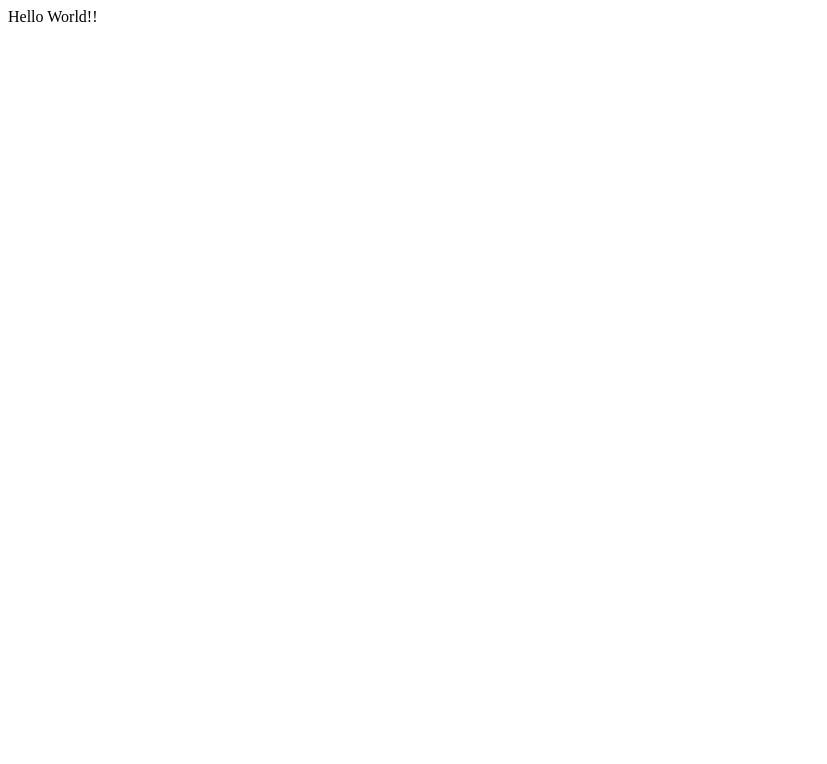
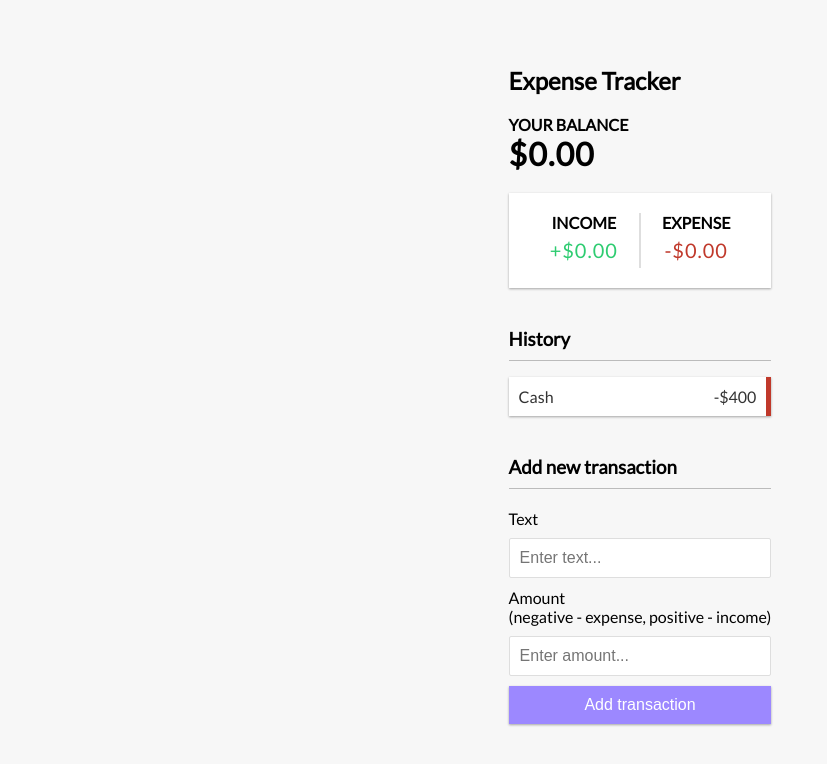
Before and after one commit to bolloland/expense-tracker-react, a React (Create React App) app: page / in a window 1280 px wide. Shown: the top 764 px of the page, without its empty margins (0-827 px from the left). Built offline with nearby package versions, Linux system fonts and the light colour scheme.

Commit message:
updated components

```diff
--- a/src/App.css
+++ b/src/App.css
@@ -0,0 +1,151 @@
+@import url('https://fonts.googleapis.com/css?family=Lato&display=swap');
+
+:root {
+  --box-shadow: 0 1px 3px rgba(0, 0, 0, 0.12), 0 1px 2px rgba(0, 0, 0, 0.24);
+}
+
+* {
+  box-sizing: border-box;
+}
+
+body {
+  background-color: #f7f7f7;
+  display: flex;
+  flex-direction: column;
+  align-items: center;
+  justify-content: center;
+  min-height: 100vh;
+  margin: 0;
+  font-family: 'Lato', sans-serif;
+}
+
+.container {
+  margin: 30px auto;
+  width: 350px;
+}
+
+h1 {
+  letter-spacing: 1px;
+  margin: 0;
+}
+
+h3 {
+  border-bottom: 1px solid #bbb;
+  padding-bottom: 10px;
+  margin: 40px 0 10px;
+}
+
+h4 {
+  margin: 0;
+  text-transform: uppercase;
+}
+
+.inc-exp-container {
+  background-color: #fff;
+  box-shadow: var(--box-shadow);
+  padding: 20px;
+  display: flex;
+  justify-content: space-between;
+  margin: 20px 0;
+}
+
+.inc-exp-container > div {
+  flex: 1;
+  text-align: center;
+}
+
+.inc-exp-container > div:first-of-type {
+  border-right: 2px solid #dedede;
+}
+
+.money {
+  font-size: 20px;
+  letter-spacing: 1px;
+  margin: 6px 0;
+}
+
+.money.plus {
+  color: #2ecc71;
+}
+
+.money.minus {
+  color: #c0392b;
+}
+
+label {
+  display: inline-block;
+  margin: 10px 0;
+}
+
+input[type='text'],
+input[type='number'] {
+  border: 1px solid #dedede;
+  border-radius: 2px;
+  display: block;
+  font-size: 16px;
+  padding: 10px;
+  width: 100%;
+}
+
+.btn {
+  cursor: pointer;
+  background-color: #9c88ff;
+  box-shadow: var(--box-shadow);
+  color: #fff;
+  border: 0;
+  display: block;
+  font-size: 16px;
+  margin: 10px 0 30px;
+  padding: 10px;
+  width: 100%;
+}
+
+.btn:focus,
+.delete-btn:focus {
+  outline: 0;
+}
+
+.list {
+  list-style-type: none;
+  padding: 0;
+  margin-bottom: 40px;
+}
+
+.list li {
+  background-color: #fff;
+  box-shadow: var(--box-shadow);
+  color: #333;
+  display: flex;
+  justify-content: space-between;
+  position: relative;
+  padding: 10px;
+  margin: 10px 0;
+}
+
+.list li.plus {
+  border-right: 5px solid #2ecc71;
+}
+
+.list li.minus {
+  border-right: 5px solid #c0392b;
+}
+
+.delete-btn {
+  cursor: pointer;
+  background-color: #e74c3c;
+  border: 0;
+  color: #fff;
+  font-size: 20px;
+  line-height: 20px;
+  padding: 2px 5px;
+  position: absolute;
+  top: 50%;
+  left: 0;
+  transform: translate(-100%, -50%);
+  opacity: 0;
+  transition: opacity 0.3s ease;
+}
+
+.list li:hover .delete-btn {
+  opacity: 1;
+}
--- a/src/App.js
+++ b/src/App.js
@@ -1,9 +1,21 @@
 import './App.css';
+import React from 'react';
+import Header from './components/Header';
+import Balance from './components/Balance';
+import IncomeExpenses from './components/IncomeExpenses';
+import TransactionList from './components/TransactionList';
+import AddTransaction from './components/AddTransaction';
 
 function App() {
   return (
     <div>
-      Hello World!!
+      <Header />
+        <div classname="container">
+          <Balance />
+          <IncomeExpenses />
+          <TransactionList />
+          <AddTransaction />
+        </div>
     </div>
   );
 }
--- /dev/null
+++ b/src/components/AddTransaction.js
@@ -0,0 +1,24 @@
+import React from 'react'
+
+const AddTransaction = () => {
+  return (
+    <div>
+    <h3>Add new transaction</h3>
+        <form id="form">
+            <div className="form-control">
+                <label htmlFor="text">Text</label>
+                <input type="text"  placeholder="Enter text..." />
+            </div>
+            <div className="form-control">
+                <label htmlFor="amount"
+                >Amount <br />
+                (negative - expense, positive - income)</label>
+                <input type="number" placeholder="Enter amount..." />
+            </div>
+        <button className="btn">Add transaction</button>
+        </form>
+  </div>
+  )
+}
+
+export default AddTransaction
--- /dev/null
+++ b/src/components/Balance.js
@@ -0,0 +1,12 @@
+import React from 'react'
+
+const Balance = () => {
+  return (
+    <>
+        <h4>Your Balance</h4>
+      <h1 id="balance">$0.00</h1>
+    </>
+  )
+}
+
+export default Balance
--- /dev/null
+++ b/src/components/Header.js
@@ -0,0 +1,11 @@
+import React from 'react'
+
+const Header = () => {
+  return (
+    <h2>
+    Expense Tracker
+    </h2>
+  )
+}
+
+export default Header
--- /dev/null
+++ b/src/components/IncomeExpenses.js
@@ -0,0 +1,20 @@
+import React from 'react'
+
+const IncomeExpenses = () => {
+  return (
+    <div>
+        <div className="inc-exp-container">
+        <div>
+          <h4> Income </h4>
+          <p id="money-plus" className="money plus"> +$0.00 </p>
+        </div>
+        <div>
+          <h4> Expense </h4>
+          <p id="money-minus" className="money minus">-$0.00</p>
+        </div>
+      </div>
+    </div>
+  )
+}
+
+export default IncomeExpenses
--- /dev/null
+++ b/src/components/TransactionList.js
@@ -0,0 +1,16 @@
+import React from 'react'
+
+const TransactionList = () => {
+  return (
+    <>
+    <h3>History</h3>
+    <ul id="list" className="list">
+      <li className="minus">
+        Cash <span>-$400</span><button className="delete-btn">x</button>
+      </li>
+    </ul>
+    </>
+  )
+}
+
+export default TransactionList
```
